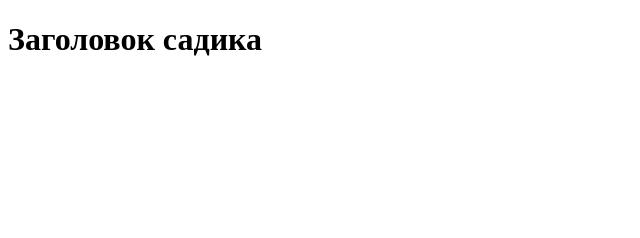
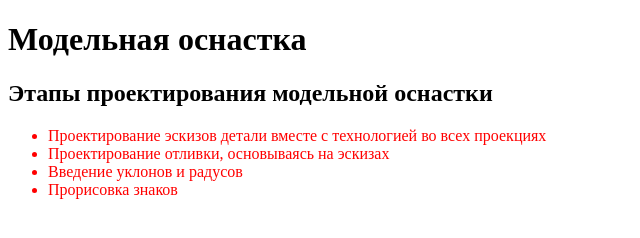
Before and after one commit to Ksartis/kinder, a plain HTML site: page index.html in a window 1280 px wide. Shown: the whole page, without its empty margins (0-640 px from the left). Drawn offline with Linux system fonts and the light colour scheme.

Commit message:
Добавление заголовка и стилей

```diff
--- a/index.html
+++ b/index.html
@@ -4,11 +4,18 @@
     <meta charset="UTF-8">
     <meta http-equiv="X-UA-Compatible" content="IE=edge">
     <meta name="viewport" content="width=device-width, initial-scale=1.0">
-    <title>Детский сад Машенька</title>
+    <link rel="stylesheet" href="style.css">
+    <title>Document</title>
 </head>
 <body>
-    <h1>Заголовок садика</h1>
-</body>
+    <h1>Модельная оснастка</h1>
+    <h2>Этапы проектирования модельной оснастки</h2>
+    <ul class="items">
+        <li class="item">Проектирование эскизов детали вместе с технологией во всех проекциях</li>
+        <li class="item">Проектирование отливки, основываясь на эскизах</li>
+        <li class="item">Введение уклонов и радусов</li>
+        <li class="item">Прорисовка знаков</li>
+    </ul>
 
 </body>
 </html>
--- a/style.css
+++ b/style.css
@@ -0,0 +1,3 @@
+li {
+    color: red;
+}
```
